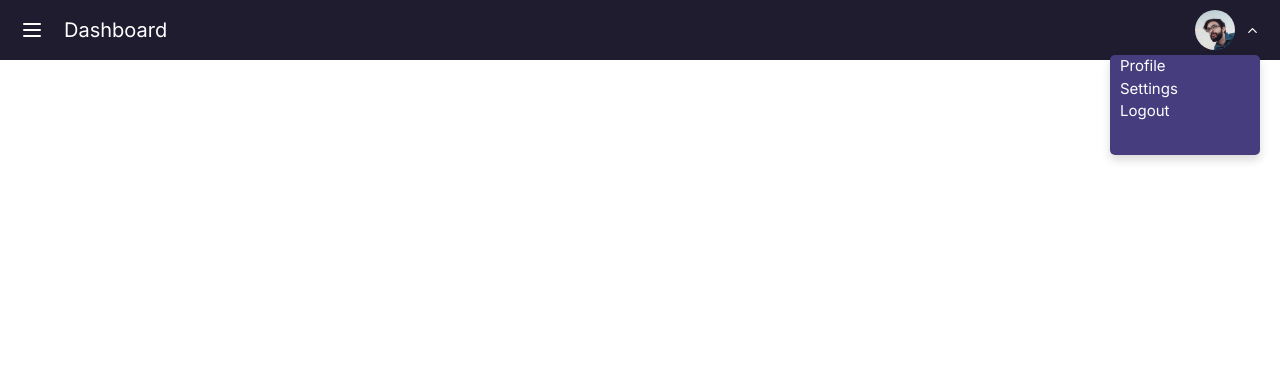
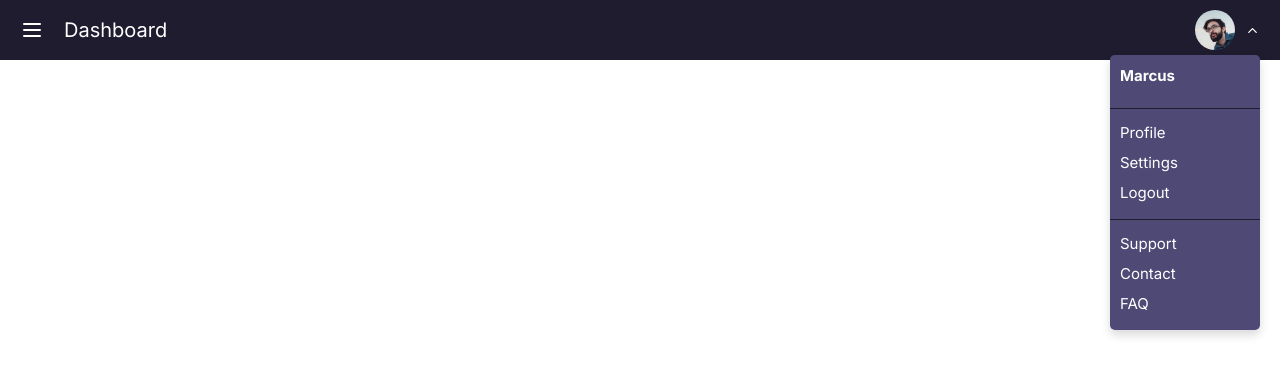
Before and after one commit to Nimixx/admin-panel, a Next.js app: page / in a window 1280 px wide. Both pictures are taken after a click on the button 1227 px from the left and 30 px from the top of the page. Shown: the top 376 px of the page. Built offline with nearby package versions, Linux system fonts and the light colour scheme.

Commit message:
Add nav links with map

```diff
--- a/app/components/header/user/UserMenu.tsx
+++ b/app/components/header/user/UserMenu.tsx
@@ -4,11 +4,9 @@ import styles from './userMenu.module.scss'
 import { ChevronDown } from 'lucide-react'
 
 import { useState } from 'react'
-import { useThemeContext } from '@/app/context/ThemeContext'
 import Navigation from './navigation/Navigation'
 
 export default function UserMenu() {
-  const { theme } = useThemeContext()
   const [isOpen, setIsOpen] = useState(false)
 
   const toggleMenu = () => {
@@ -16,7 +14,7 @@ export default function UserMenu() {
   }
 
   return (
-    <section data-theme={theme} className={styles.container}>
+    <section className={styles.container}>
       <button onClick={toggleMenu} className={styles.profile__btn}>
         <img className={styles.avatar} src="avatar.jpg" alt="user profile avatar" />
         <ChevronDown
--- a/app/components/header/user/navigation/Navigation.tsx
+++ b/app/components/header/user/navigation/Navigation.tsx
@@ -1,18 +1,42 @@
+import React from 'react'
+import NavSpacer from '@/app/components/ui/NavSpacer'
 import styles from './navigation.module.scss'
 
 export default function Navigation() {
+  const primaryLinks = [
+    { text: 'Profile', url: '#' },
+    { text: 'Settings', url: '#' },
+    { text: 'Logout', url: '#' },
+  ]
+
+  const secondaryLinks = [
+    { text: 'Support', url: '#' },
+    { text: 'Contact', url: '#' },
+    { text: 'FAQ', url: '#' },
+  ]
+
   return (
     <nav className={styles.navigation}>
+      <h4 className={styles.username}>Marcus</h4>
+      <NavSpacer />
       <ul className={styles.navList}>
-        <li>
-          <a href="#">Profile</a>
-        </li>
-        <li>
-          <a href="#">Settings</a>
-        </li>
-        <li>
-          <a href="#">Logout</a>
-        </li>
+        {primaryLinks.map((link, index) => (
+          <li className={styles.navItem} key={index}>
+            <a className={styles.navLink} href={link.url}>
+              {link.text}
+            </a>
+          </li>
+        ))}
+      </ul>
+      <NavSpacer />
+      <ul className={styles.navList}>
+        {secondaryLinks.map((link, index) => (
+          <li className={styles.navItem} key={index}>
+            <a className={styles.navLink} href={link.url}>
+              {link.text}
+            </a>
+          </li>
+        ))}
       </ul>
     </nav>
   )
--- a/app/components/header/user/navigation/navigation.module.scss
+++ b/app/components/header/user/navigation/navigation.module.scss
@@ -12,10 +12,24 @@
   border-radius: 0.5rem;
   animation: fadeUp 250ms ease;
   box-shadow: var(--shadow);
+  backdrop-filter: blur(0.5rem);
+  &:last-child {
+    padding-bottom: 1rem;
+  }
 }
 
-  .navList {
+.navLink {
+  @include flexBox(center, spaceBetween);
+  width: 100%;
+  height: 3rem;
   padding: 0rem 1rem;
+  &:hover {
+    background-color: var(--background);
+  }
+}
+
+.username {
+  padding: 1rem;
 }
 
 @keyframes fadeUp {
--- a/app/components/ui/NavSpacer.tsx
+++ b/app/components/ui/NavSpacer.tsx
@@ -1,8 +1,5 @@
 import styles from './style/navSpacer.module.scss'
-import { useThemeContext } from '@/app/context/ThemeContext'
 
 export default function NavSpacer() {
-  const { theme } = useThemeContext()
-
-  return <div data-theme={theme} className={styles.spacer} />
+  return <div className={styles.spacer} />
 }
--- a/app/style/theme.style.scss
+++ b/app/style/theme.style.scss
@@ -14,7 +14,7 @@
     --primary-color-dark: #ff6b6b;
     --color-dark: #fff;
     --background-dark: #1f1c30;
-    --background-dark-secondary: #463d7e;
+    --background-dark-secondary: #4e4975;
   }
 
   [data-theme='light'] {
```
Lines whose indentation alone changed are shown as unchanged.
